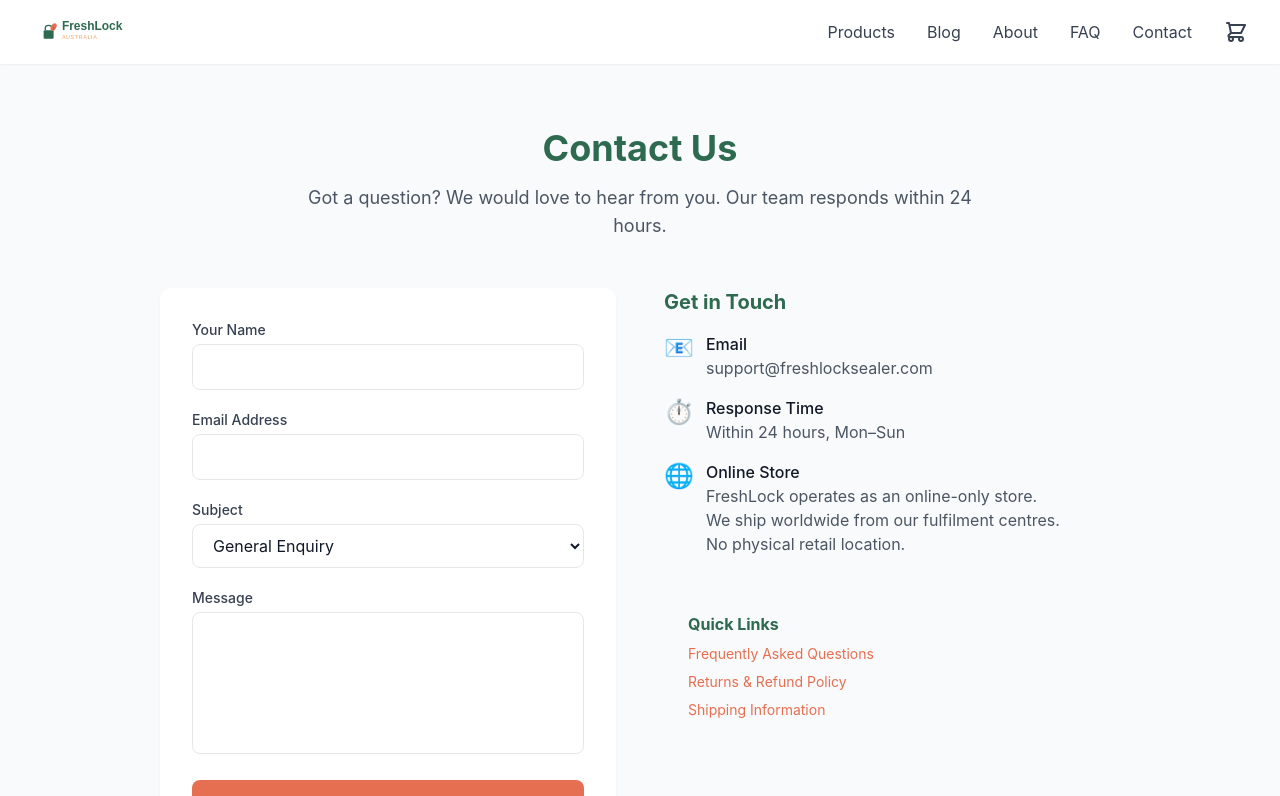
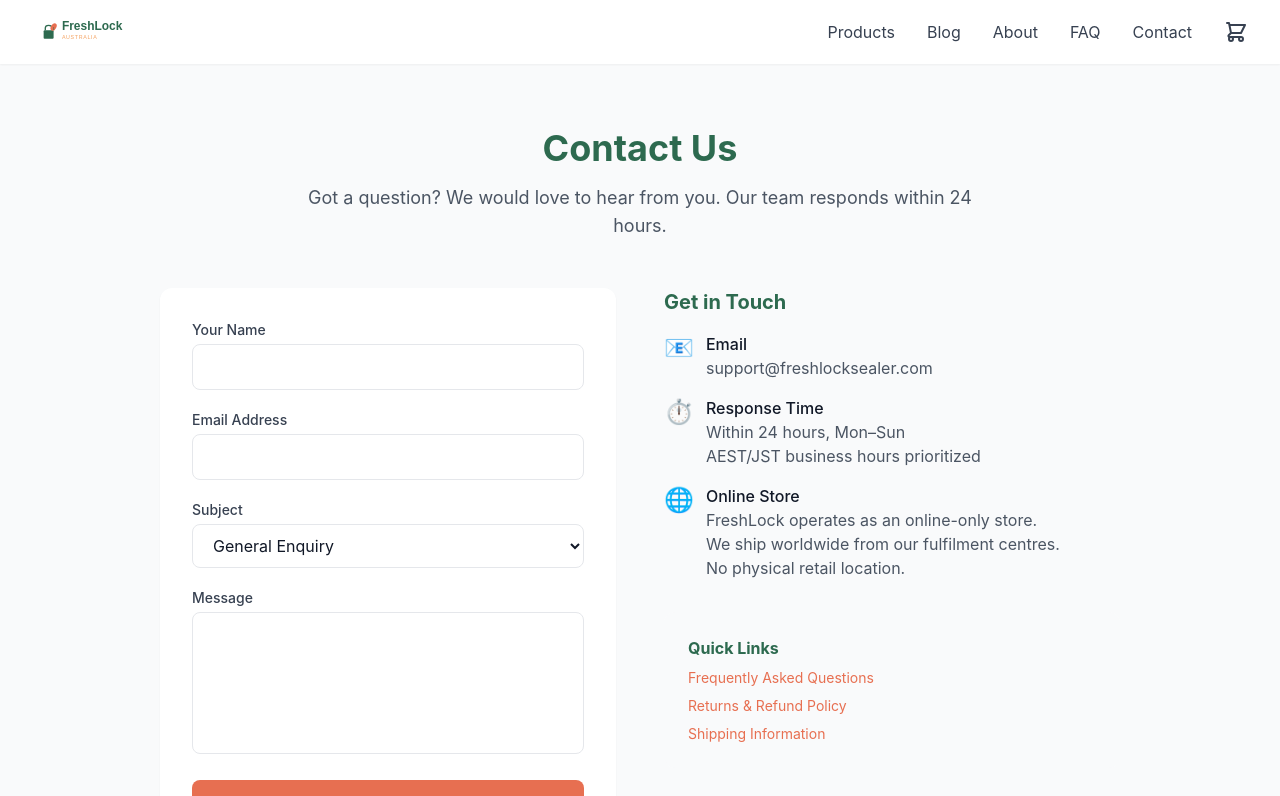
Before and after one commit to jasonyuan886/freshlock-store, a Next.js app: page /contact in a window 1280 px wide. Shown: the top 796 px of the page. Built offline with nearby package versions, Linux system fonts and the light colour scheme.

Commit message:
compliance: add AEST/JST priority note to response time

```diff
--- a/app/contact/page.tsx
+++ b/app/contact/page.tsx
@@ -130,7 +130,7 @@
                 <span className="text-2xl">⏱️</span>
                 <div>
                   <p className="font-medium">Response Time</p>
-                  <p className="text-gray-600">Within 24 hours, Mon–Sun</p>
+                  <p className="text-gray-600">Within 24 hours, Mon–Sun<br />AEST/JST business hours prioritized</p>
                 </div>
               </div>
               <div className="flex items-start gap-3">
```
